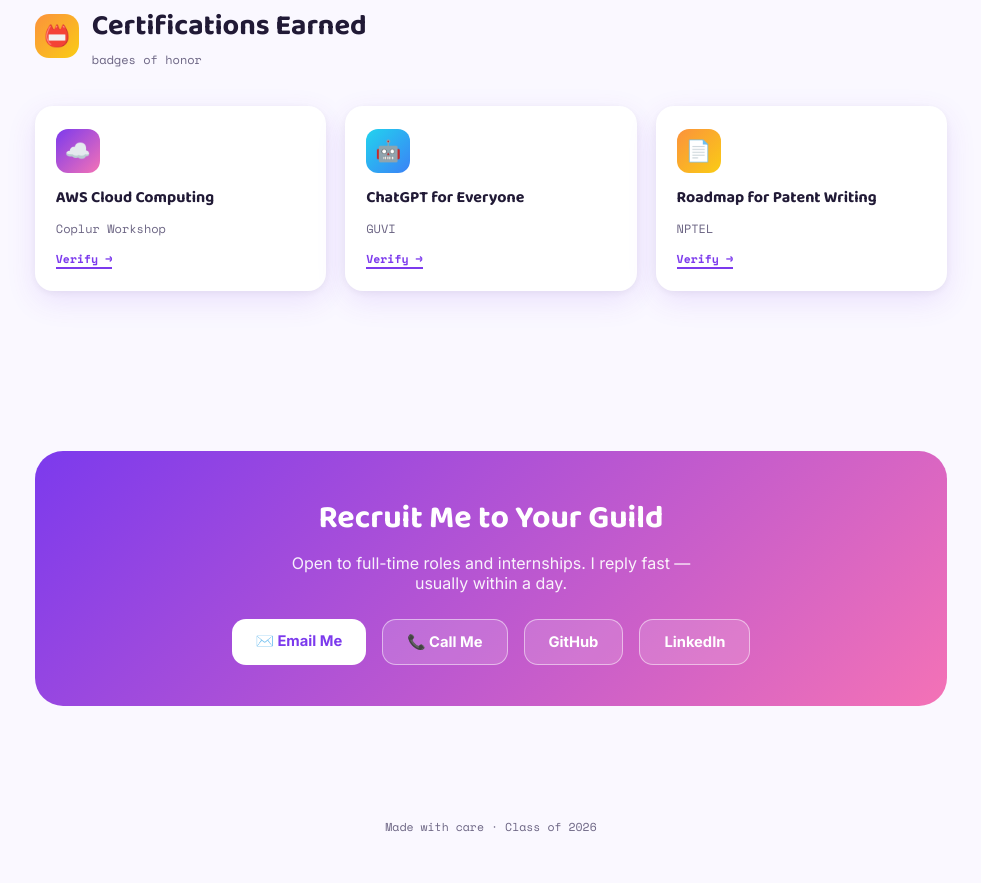
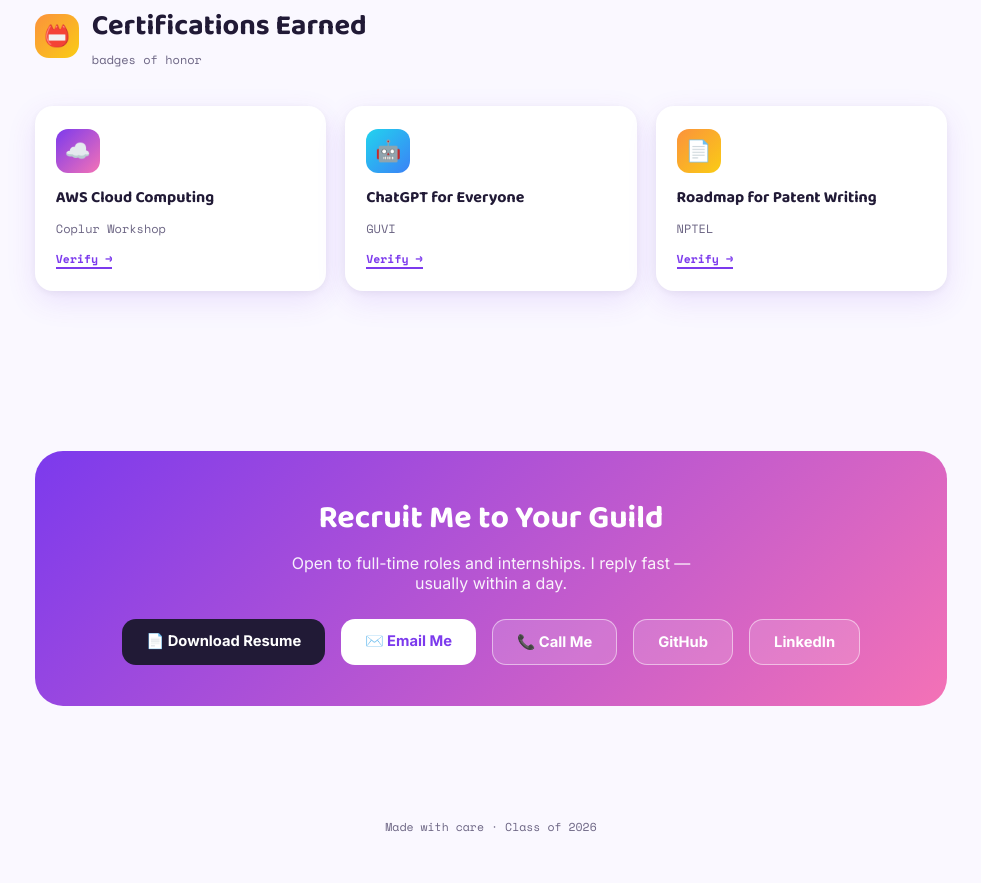
Before and after one commit to Vivek-Badoni/Portfolio-Vivek_Badoni, a plain HTML site: page index.html in a window 1280 px wide. Shown: the part 3081-3964 px from the top of the page, without its empty margins (149-1130 px from the left). Drawn offline with nearby package versions, Linux system fonts and the light colour scheme.

Commit message:
Added resume download button and resume PDF

```diff
--- a/index.html
+++ b/index.html
@@ -613,6 +613,11 @@
       border: 1.5px solid rgba(255, 255, 255, 0.5);
     }
 
+    .recruit-btns a.solid-dark {
+      background: var(--ink);
+      color: #fff;
+    }
+
     footer {
       text-align: center;
       padding: 2rem 0 3rem;
@@ -943,8 +948,9 @@
         <h2>Recruit Me to Your Guild</h2>
         <p>Open to full-time roles and internships. I reply fast — usually within a day.</p>
         <div class="recruit-btns">
+          <a href="vivekBadoni-Resume.pdf" download="Vivek_Badoni_Resume.pdf" class="solid-dark">📄 Download Resume</a>
           <a href="mailto:badonivivek2006@gmail.com">✉️ Email Me</a>
-          <a class="ghost" href="tel:+-----">📞 Call Me</a>
+          <a class="ghost" href="tel:+91------">📞 Call Me</a>
           <a class="ghost" href="https://github.com/Vivek-Badoni" target="_blank" rel="noopener">GitHub</a>
           <a class="ghost" href="https://linkedin.com/in/Vivek-Badoni" target="_blank" rel="noopener">LinkedIn</a>
         </div>
```
Also changed, not shown: 1 other file.
